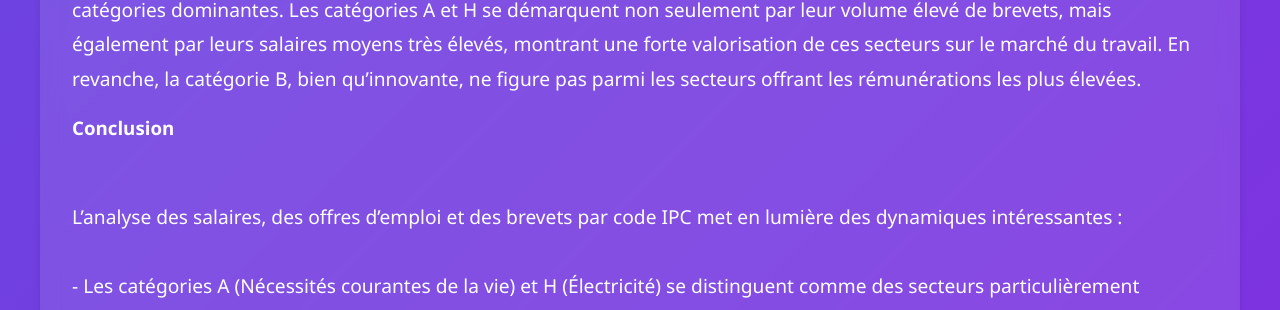
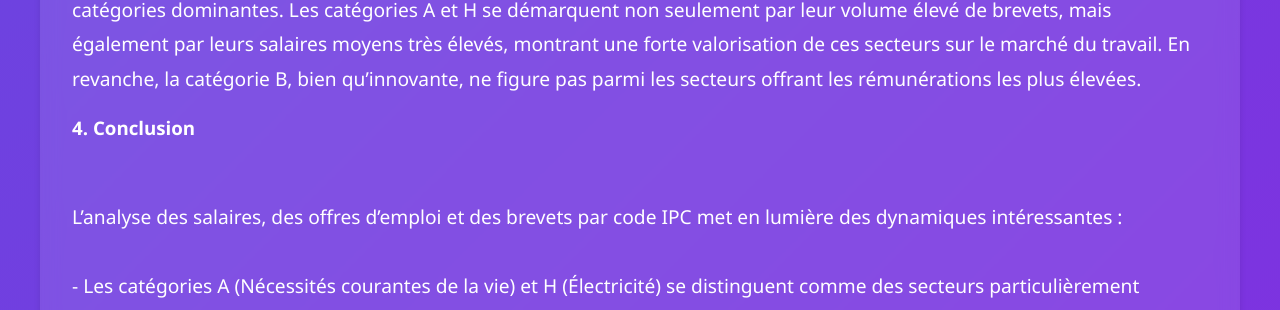
Before and after one commit to SebastienH422/ProjetR.smams, a Jekyll site: the page analyses.html, which Jekyll copies as it is, in a window 1280 px wide and 900 px high, scrolled down 4758 px. Shown: the part 145-455 px from the top of the window. Built offline with Jekyll 4.4.1, drawn with Linux system fonts in a browser that asks for light colours.

Commit message:
Update analyses.html

```diff
--- a/analyses.html
+++ b/analyses.html
@@ -135,7 +135,7 @@ Ce graphique ne prend cependant pas en compte la plupart des entreprises, pour l
 Ces catégories reflètent des domaines où l’innovation est particulièrement active, répondant à des besoins fondamentaux (catégorie A) ou soutenant des secteurs technologiques et industriels clés (catégories B et H).
 La catégorie G (Physique) et d'autres domaines techniques suivent, mais avec un volume de brevets moindre comparé aux trois catégories dominantes.
 Les catégories A et H se démarquent non seulement par leur volume élevé de brevets, mais également par leurs salaires moyens très élevés, montrant une forte valorisation de ces secteurs sur le marché du travail. En revanche, la catégorie B, bien qu’innovante, ne figure pas parmi les secteurs offrant les rémunérations les plus élevées.</p>
-                <h3>Conclusion</h3> <br>
+                <h3>4. Conclusion</h3> <br>
                 <p> L’analyse des salaires, des offres d’emploi et des brevets par code IPC met en lumière des dynamiques intéressantes :<br>
 <br>- Les catégories A (Nécessités courantes de la vie) et H (Électricité) se distinguent comme des secteurs particulièrement valorisés, combinant des salaires moyens très élevés, une forte demande sur le marché de l’emploi, et un volume important de brevets. Cela reflète leur double rôle économique, à la fois dans la satisfaction des besoins essentiels et dans les avancées technologiques.
 <br>
```
